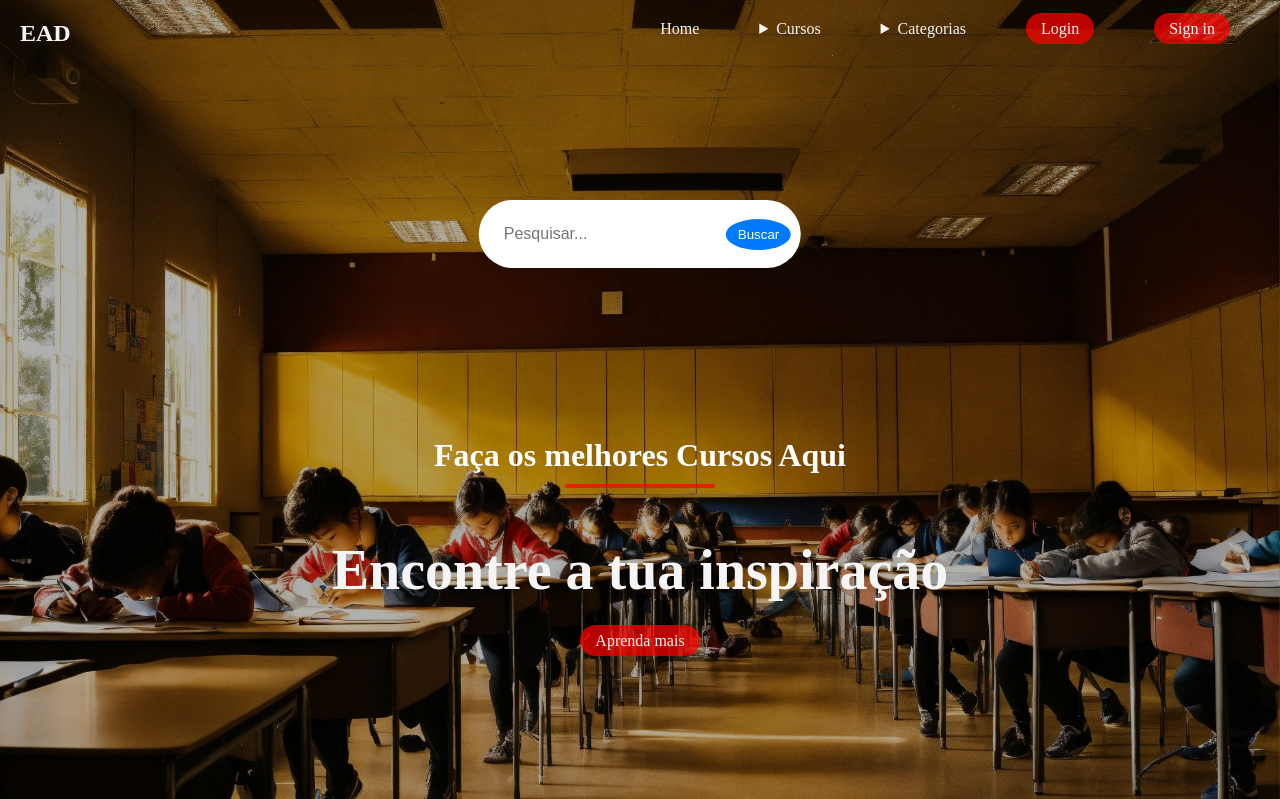
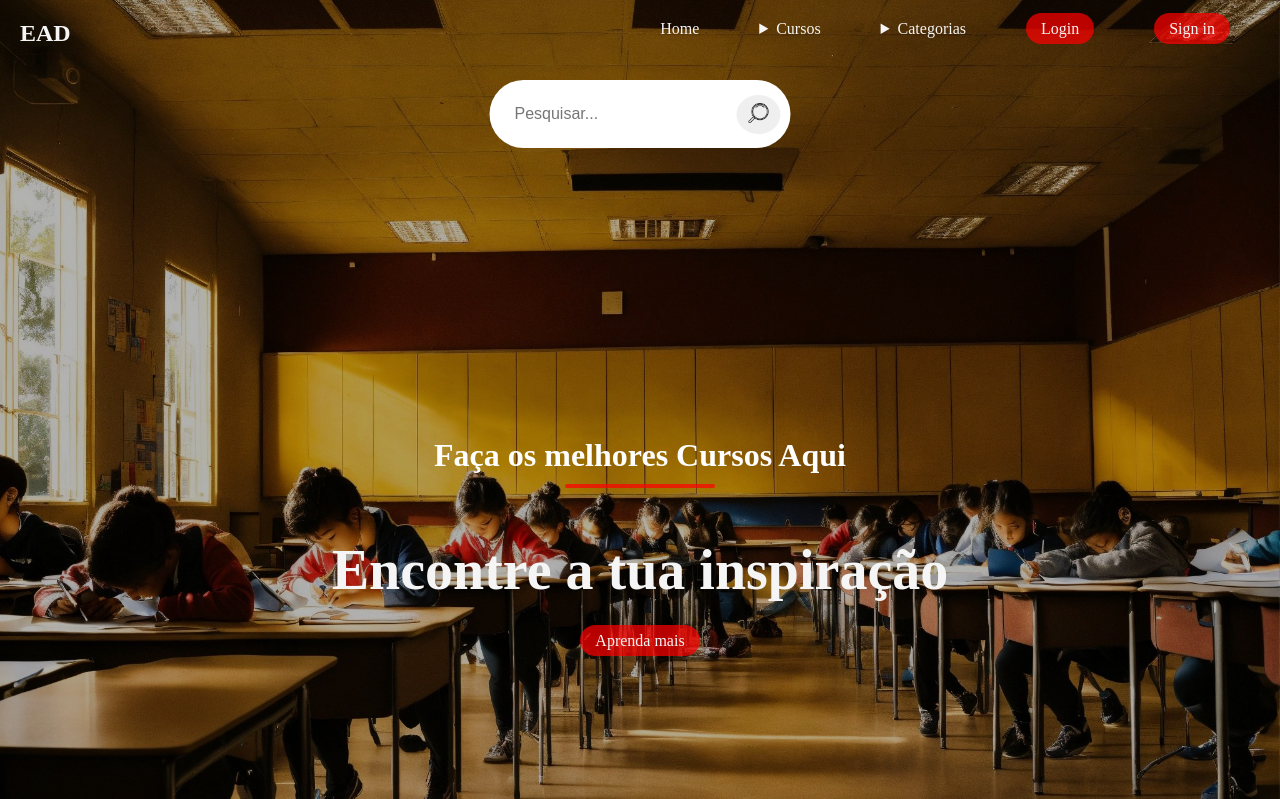
Before and after one commit to JoelDombele/progeto, a PHP site: page /php/homePage.php in a window 1280 px wide. Shown: the top 799 px of the page. Run offline with PHP 8.4, Linux system fonts and the light colour scheme; data comes from the database, SQL or seed files in the repository.

Commit message:
update search bar

```diff
--- a/css/homepage.css
+++ b/css/homepage.css
@@ -99,19 +99,7 @@ textarea
 }
 .search-box {
     position: absolute;
-    top: 20px;
-    left: 50%;
-    transform: translateX(-50%);
-    background: #fff;
-    padding: 10px;
-    border-radius: 40px;
-    display: flex;
-    align-items: center;
-}
-
-.search-box {
-    position: absolute;
-    top: 200px; /* Posição um pouco mais para baixo */
+    top: 80px; /* Ajuste para uma posição mais baixa */
     left: 50%;
     transform: translateX(-50%);
     background: #fff;
@@ -124,19 +112,18 @@ textarea
 .search-text {
     border: none;
     outline: none;
-    padding: 5px;
+    padding: 5px; /* Ajuste do espaçamento interno */
     font-size: 16px;
     width: 0;
     transition: width 0.4s ease-in-out;
 }
 
 .search-text:focus {
-    width: 200px;
+    width: calc(100% - 100px); /* Utilização do espaço disponível */
     margin-right: 10px;
 }
 
 .search-btn {
-    background-color: #007bff;
     color: white;
     border: none;
     border-radius: 50%;
--- a/php/homePage.php
+++ b/php/homePage.php
@@ -67,8 +67,11 @@
     </nav>
     <header>
     <div class="search-box">
+
             <input type="text" class="search-text" placeholder="Pesquisar...">
-            <button class="search-btn">Buscar</button>
+            <button class="search-btn">
+            <img src="../imagens/big-search-len.png" alt="Ícone de Pesquisa" width="20">
+            </button>
         </div>
         <div class="overlay">
             <div class="header-content">
```
